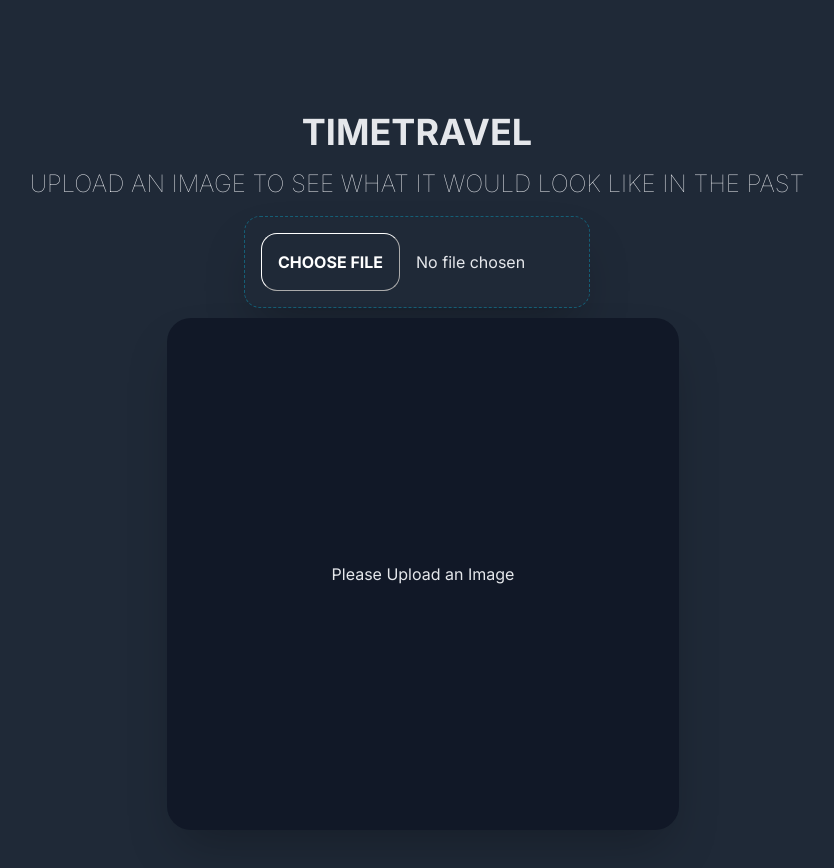
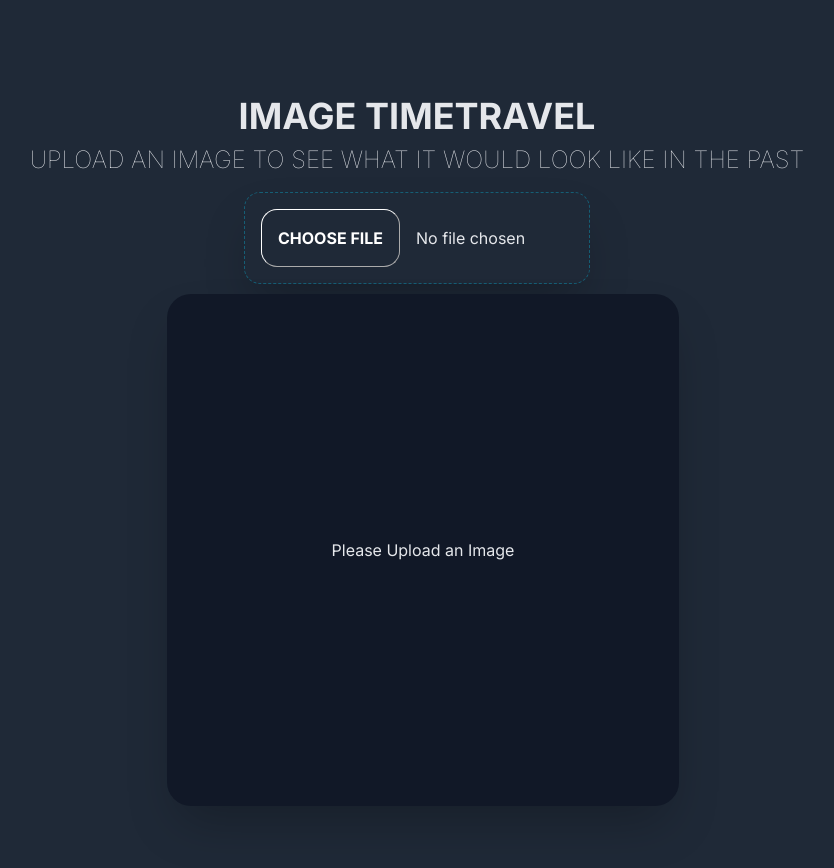
Before and after one commit to GoodVibezOnly/TimeTravelWeb_Next, a Next.js app: page / in a window 1280 px wide. Shown: the top 868 px of the page, without its empty margins (223-1057 px from the left). Built offline with nearby package versions, Linux system fonts and the light colour scheme; no server answers.

Commit message:
fixed stretchy popup

```diff
--- a/app/globals.css
+++ b/app/globals.css
@@ -8,10 +8,10 @@ body {
 }
 
 h1 {
-  @apply mt-4 text-4xl font-bold uppercase;
+  @apply mt-0 text-4xl font-bold uppercase;
 }
 h2 {
-  @apply mt-4 font-thin text-2xl uppercase z-30;
+  @apply mt-2 font-thin text-2xl uppercase z-30;
 }
 .h1Error {
   @apply mt-4 text-4xl font-bold uppercase text-red-500;
@@ -35,6 +35,10 @@ button:active {
   @apply bg-gray-900 scale-95;
 }
 
+.twoButtons {
+  @apply flex justify-center;
+}
+
 input[type="file"] {
   @apply m-4  bg-gray-800 border border-cyan-800 border-dashed border-spacing-5 rounded-2xl shadow-2xl duration-200;
 }
@@ -48,15 +52,28 @@ img {
   height: 512px;
   width: 512px;
   @apply duration-200 ease-in-out mr-auto ml-auto rounded-3xl shadow-2xl max-w-full;
+
+  @media (orientation: portrait) {
+    height: 512px;
+    width: 512px;
+  }
 }
 
 .fullscreenImage {
+  background-color: rgba(0, 0, 0);
+  @apply duration-200 ease-in-out mr-auto ml-auto rounded-3xl shadow-2xl;
+
+  /* Landscape styles */
   height: 85vh;
-  width: auto;
-  background-color: rgba(0, 0, 0);
+  width: 85vh;
 
-  @apply duration-200 ease-in-out mr-auto ml-auto rounded-3xl shadow-2xl;
+  /* Portrait styles */
+  @media (orientation: portrait) {
+    height: 98vw;
+    width: 98vw;
+  }
 }
+
 
 .imageContainer {
   position: relative;
@@ -201,8 +218,7 @@ img {
 }
 
 .startButton {
-  width: 300px;
-  @apply border text-white font-bold py-4 px-4 m-0 duration-200 ease-in-out rounded-2xl bg-blue-600 uppercase border-none shadow-2xl;
+  @apply p-4 w-1/4;
 }
 
 /* imput type range color green */
--- a/app/layout.tsx
+++ b/app/layout.tsx
@@ -5,8 +5,8 @@ import { Inter } from "next/font/google";
 const inter = Inter({ subsets: ["latin"] });
 
 export const metadata = {
-  title: "Create Next App",
-  description: "Generated by create next app",
+  title: "Image Timetravel",
+  description: "Bring your images into the past!",
 };
 
 export default function RootLayout({
--- a/components/FileUploader.tsx
+++ b/components/FileUploader.tsx
@@ -456,13 +456,13 @@ const FileUploader: React.FC<Props> = ({}) => {
   }, [PopUpOpen, selectedImage, croppedImage, responseImage]);
 
   const handleImageClick = () => {
-    setPopUpOpen(true);
+    // setPopUpOpen(true);
     setSelectedImage(croppedImage);
   };
 
   return (
     <div className="">
-      <h1>TimeTravel</h1>
+      <h1>image TimeTravel</h1>
       <h2>Upload an image to see what it would look like in the past</h2>
       {PopUpOpen ? (
         <ImagePopUp
@@ -489,7 +489,6 @@ const FileUploader: React.FC<Props> = ({}) => {
                 <div className="upload">
                   <NextImage
                     src={croppedImage}
-                    // onClick={handleImageClick}
                     alt="Uploaded file preview"
                     width={512}
                     height={512}
@@ -597,14 +596,16 @@ const FileUploader: React.FC<Props> = ({}) => {
                       onChange={(e) => setYear(parseInt(e.target.value))}
                     />
                   </div>
-                  <div>
+
+                  <div className="twoButtons">
                     <button className="startButton" onClick={handleClick}>
                       Lets Go
                     </button>
-                  </div>
+
                   <button className="startButton" onClick={handleClickGif}>
                     Lets Gif
                   </button>
+                  </div>
                 </div>
               )}
             </div>
```
Also changed, not shown: 1 other file (tests, documents, lock files or other folders).
